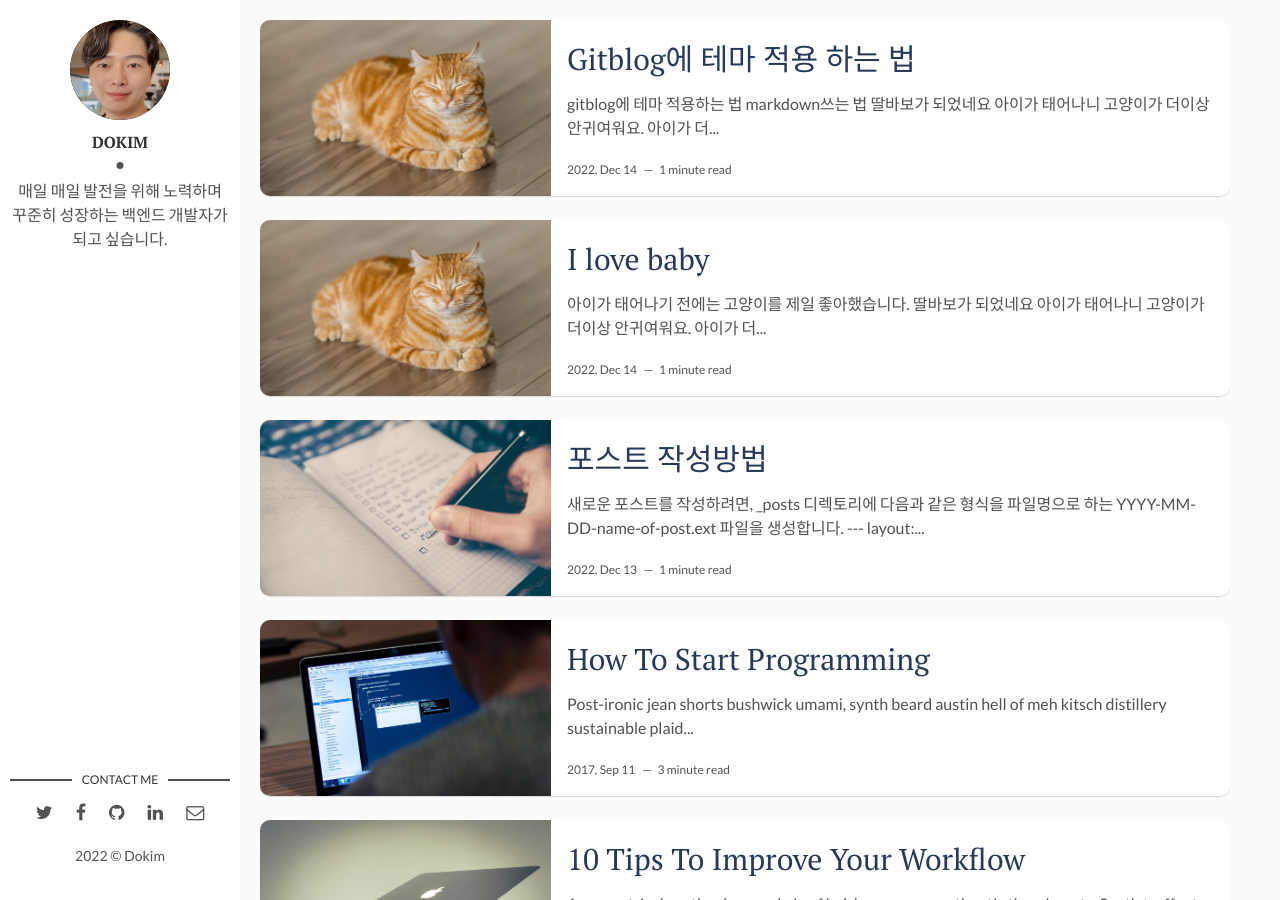
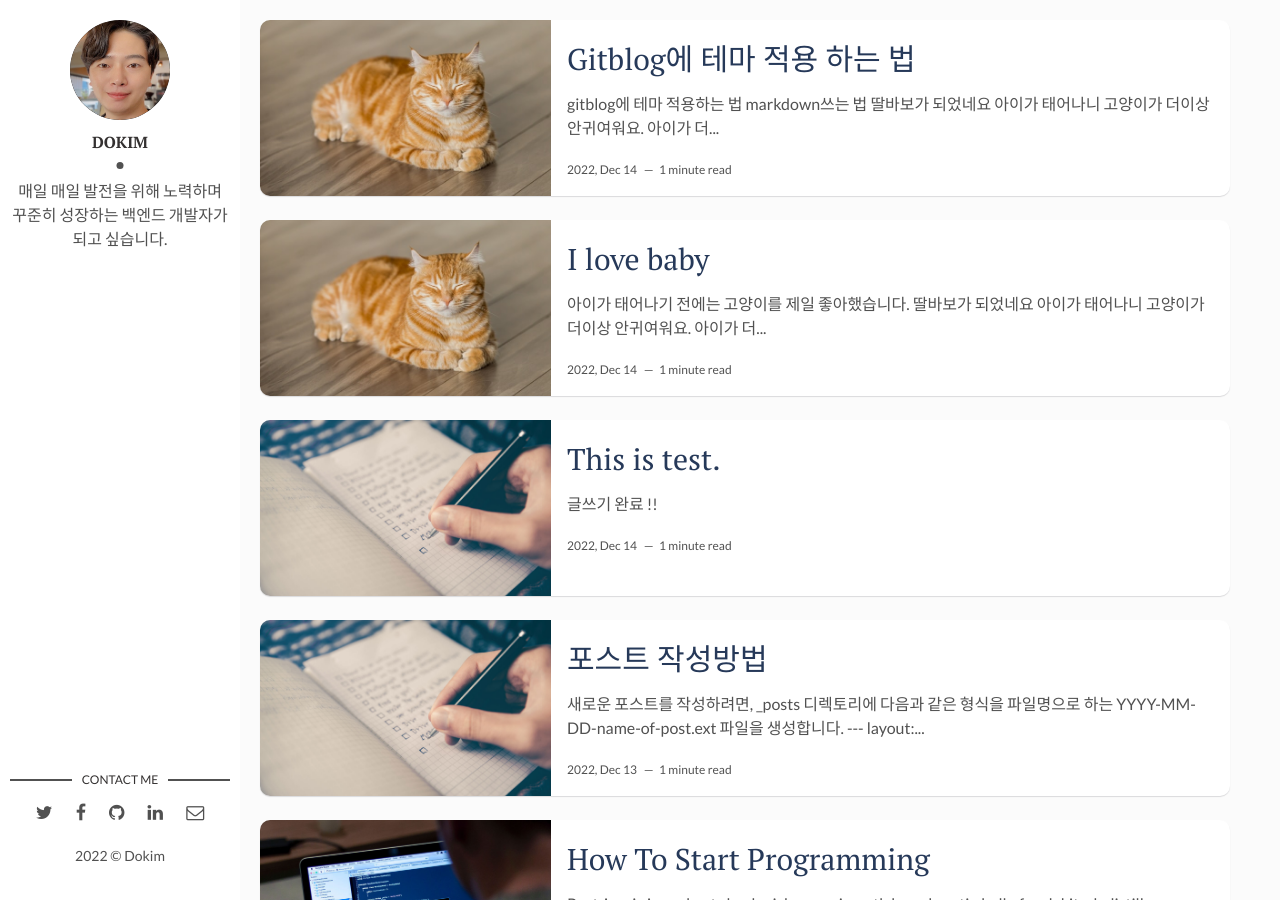
Before and after one commit to KimDohyoun79/gitblog_dokim, a Jekyll site: the page built from index.html, in a window 1280 px wide and 900 px high. Built offline with Jekyll 4.4.1, drawn with Linux system fonts in a browser that asks for light colours; the list of posts is cut into pages by our own code.

Commit message:
[UPDATE] 내용 수정

```diff
--- a/_config.yml
+++ b/_config.yml
@@ -4,8 +4,8 @@ description: > # this means to ignore newlines until "baseurl:"
   line in _config.yml. It will appear in your document head meta (for
   Google search results) and in your feed.xml site description.
 # permalink: ':title/'
-baseurl: "/gitblog_dokim" # the subpath of your site, e.g. /blog
-url: "KimDohyoun79.github.io" # the base hostname & protocol for your site, e.g. http://example.com
+baseurl: "/gitblog_dokim"       # the subpath of your site, e.g. /blog
+url: "KimDohyoun79.github.io"   # the base hostname & protocol for your site, e.g. http://example.com
 site-twitter: #if your site has a twitter account, enter it here
 
 # Author Settings
--- /dev/null
+++ b/_posts/2022-12-14-test.markdown
@@ -0,0 +1,12 @@
+---
+layout: post
+title: This is test.
+date: 2022-12-14 11:59:00 +0300
+description: You’ll find this post in your `_posts` directory. Go ahead and edit it and re-build the site to see your changes. # Add post description (optional)
+img: software.jpg # Add image post (optional)
+fig-caption: # Add figcaption (optional)
+tags: [test]
+permalink:
+---
+
+### 글쓰기 완료 !!
```
